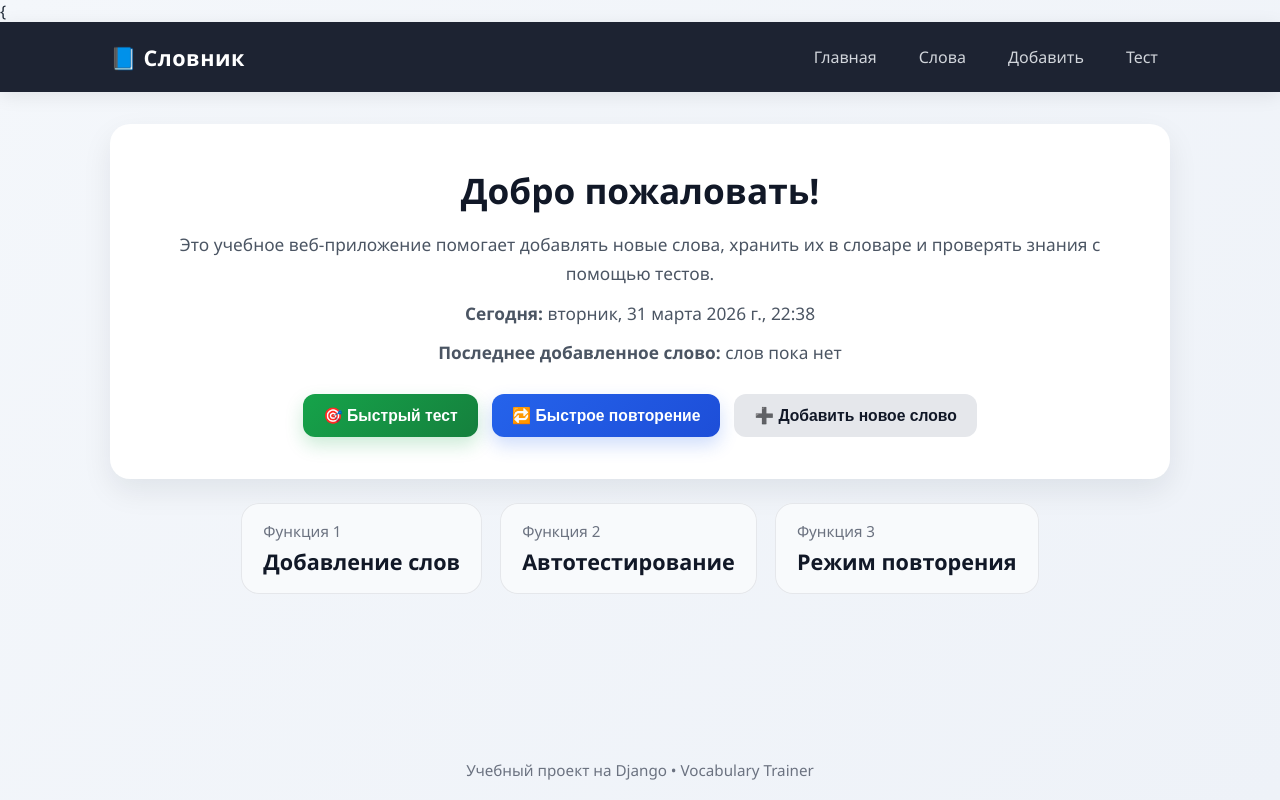
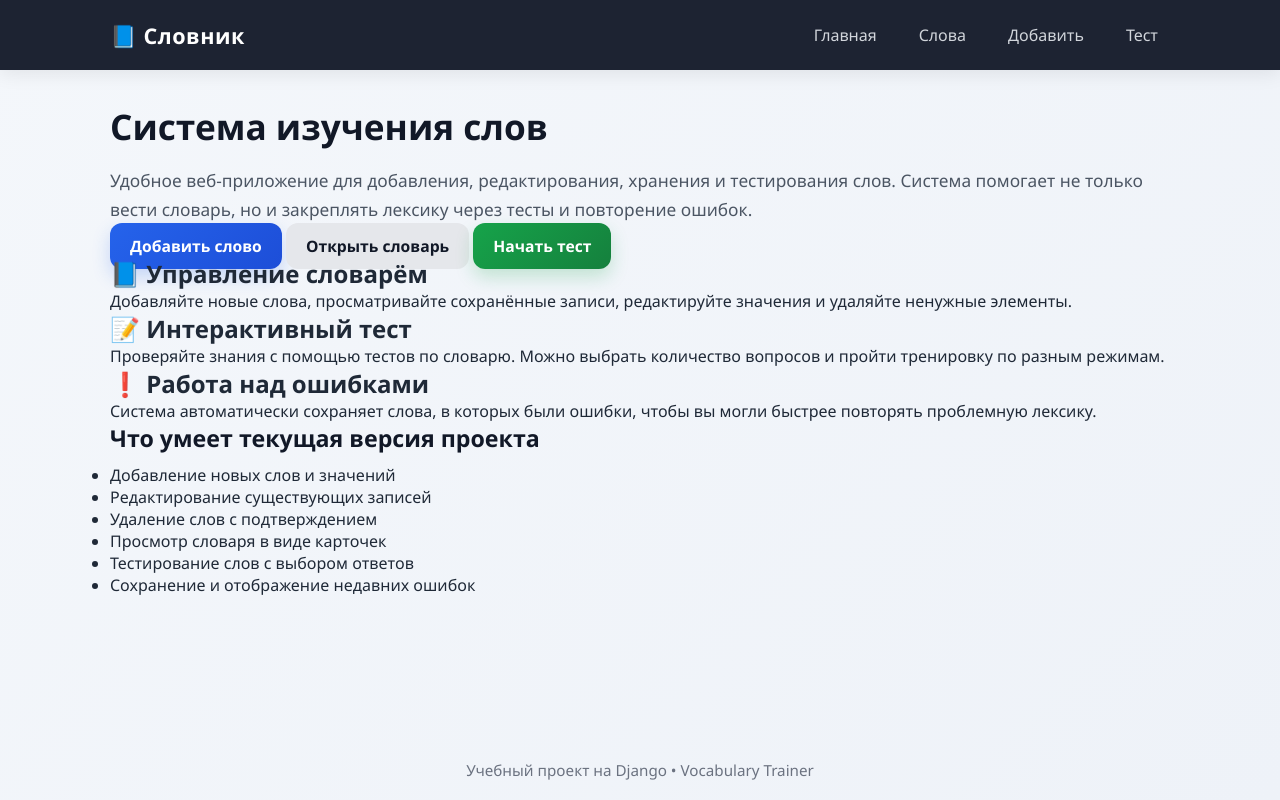
Before and after one commit to lafeya-lamos/webprogram-Word-book, a Django app: page / in a window 1280 px wide. Run offline with Django 4.2, Linux system fonts and the light colour scheme; data that the repository does not hold is empty.

Commit message:
style(main): обновить дизайн главной страницы

```diff
--- a/templates/index.html
+++ b/templates/index.html
@@ -1,48 +1,56 @@
-{{% extends "base.html" %}
+{% extends "base.html" %}
 
-{% block title %}Главная страница{% endblock %}
+{% block title %}Главная{% endblock %}
 
 {% block content %}
-<div class="card hero-card">
-    <h1 class="hero-title">{{ welcome_title }}</h1>
-    <p class="hero-subtitle">
-        Это учебное веб-приложение помогает добавлять новые слова,
-        хранить их в словаре и проверять знания с помощью тестов.
-    </p>
-    <p class="hero-subtitle">
-        <strong>Сегодня:</strong> {{ current_datetime }}
-    </p>
-    <p class="hero-subtitle">
-        <strong>Последнее добавленное слово:</strong> {{ last_added_text }}
-    </p>
+<div class="hero-section">
+    <div class="hero-text">
+        <h1 class="hero-title">Система изучения слов</h1>
+        <p class="hero-subtitle">
+            Удобное веб-приложение для добавления, редактирования, хранения и тестирования слов.
+            Система помогает не только вести словарь, но и закреплять лексику через тесты и повторение ошибок.
+        </p>
 
-    <div class="btn-row">
-        <a class="btn-link" href="{% url 'quiz' %}?num_questions=5&mode=random">
-            <button class="btn btn-success">🎯 Быстрый тест</button>
-        </a>
-
-        <a class="btn-link" href="{% url 'quiz' %}?num_questions=5&mode=review">
-            <button class="btn btn-primary">🔁 Быстрое повторение</button>
-        </a>
-
-        <a class="btn-link" href="{% url 'add_article' %}">
-            <button class="btn btn-secondary">➕ Добавить новое слово</button>
-        </a>
+        <div class="hero-actions">
+            <a href="{% url 'add_article' %}" class="btn btn-primary btn-link-reset">Добавить слово</a>
+            <a href="{% url 'article_list' %}" class="btn btn-secondary btn-link-reset">Открыть словарь</a>
+            <a href="{% url 'quiz' %}" class="btn btn-success btn-link-reset">Начать тест</a>
+        </div>
     </div>
 </div>
 
-<div class="stats-row">
-    <div class="stat-box">
-        <div class="stat-label">Функция 1</div>
-        <div class="stat-value">Добавление слов</div>
+<div class="feature-grid">
+    <div class="feature-card">
+        <h2 class="feature-title">📘 Управление словарём</h2>
+        <p class="feature-text">
+            Добавляйте новые слова, просматривайте сохранённые записи, редактируйте значения и удаляйте ненужные элементы.
+        </p>
     </div>
-    <div class="stat-box">
-        <div class="stat-label">Функция 2</div>
-        <div class="stat-value">Автотестирование</div>
+
+    <div class="feature-card">
+        <h2 class="feature-title">📝 Интерактивный тест</h2>
+        <p class="feature-text">
+            Проверяйте знания с помощью тестов по словарю. Можно выбрать количество вопросов и пройти тренировку по разным режимам.
+        </p>
     </div>
-    <div class="stat-box">
-        <div class="stat-label">Функция 3</div>
-        <div class="stat-value">Режим повторения</div>
+
+    <div class="feature-card">
+        <h2 class="feature-title">❗ Работа над ошибками</h2>
+        <p class="feature-text">
+            Система автоматически сохраняет слова, в которых были ошибки, чтобы вы могли быстрее повторять проблемную лексику.
+        </p>
     </div>
 </div>
+
+<div class="info-card">
+    <h2 class="section-title">Что умеет текущая версия проекта</h2>
+    <ul class="feature-list">
+        <li>Добавление новых слов и значений</li>
+        <li>Редактирование существующих записей</li>
+        <li>Удаление слов с подтверждением</li>
+        <li>Просмотр словаря в виде карточек</li>
+        <li>Тестирование слов с выбором ответов</li>
+        <li>Сохранение и отображение недавних ошибок</li>
+    </ul>
+</div>
 {% endblock %}
```
